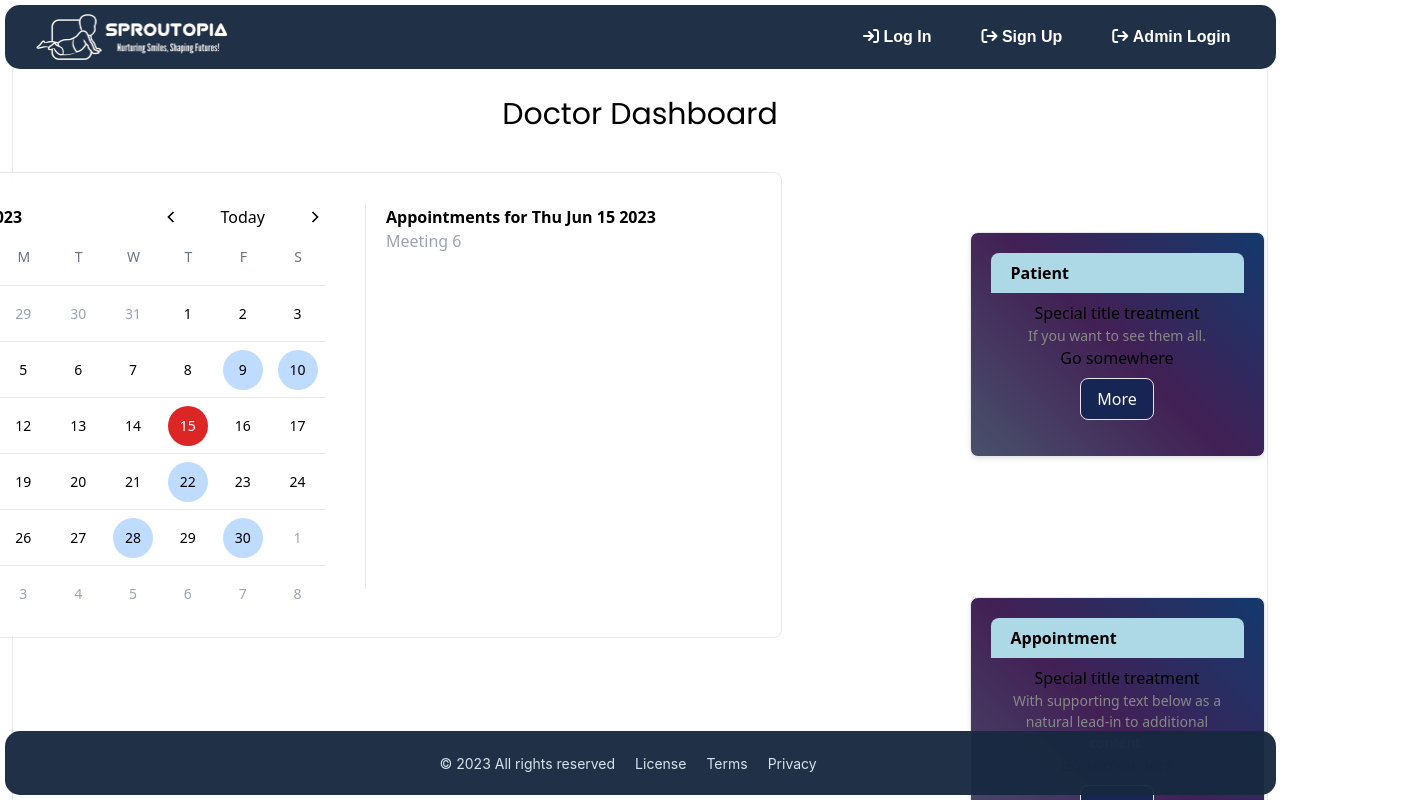
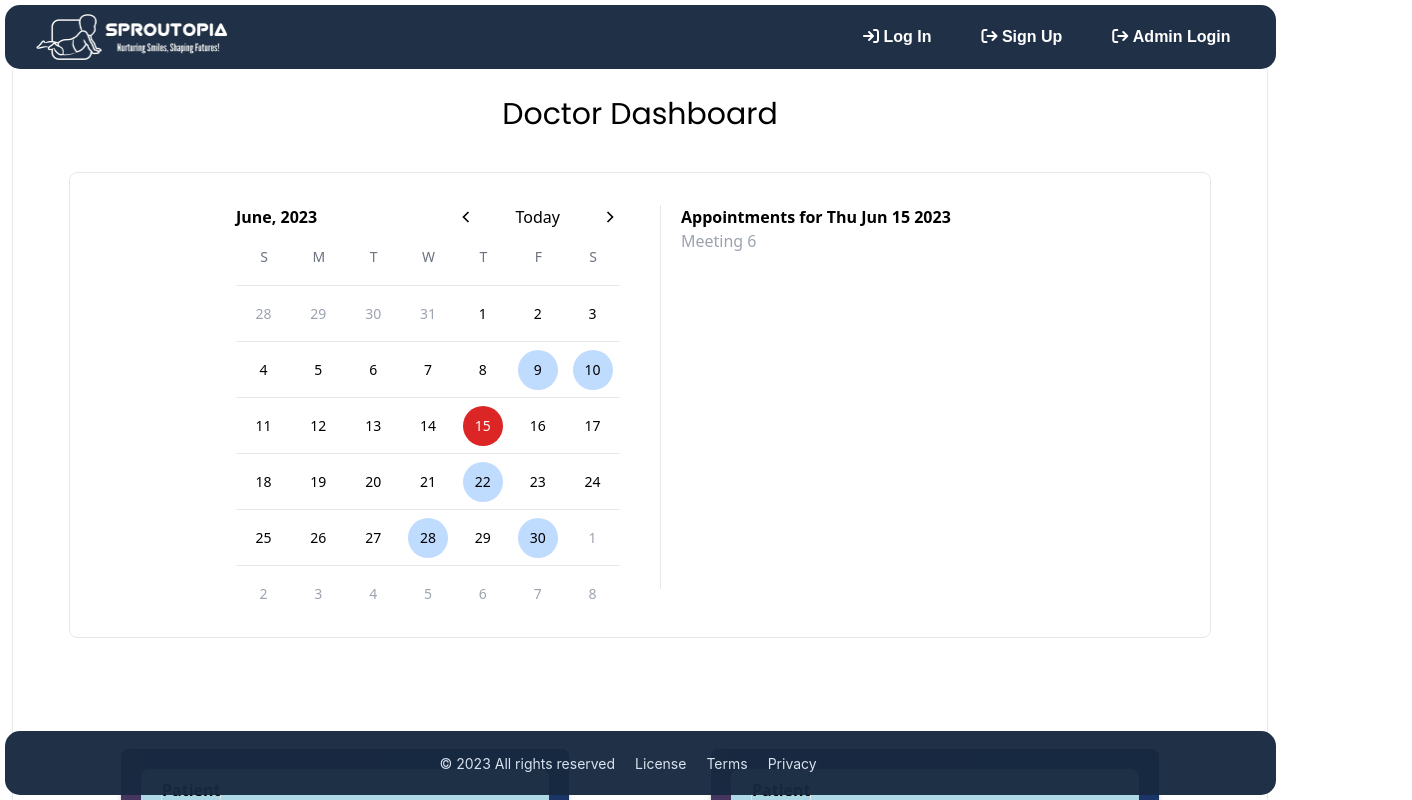
Before and after one commit to cepdnaclk/e19-co225-Baby-Developing-Tracking-System-Web-Application, a React (Vite) app in the folder Front-End/: page /Doctor in a window 1280 px wide. Shown: the top 800 px of the page, 1412 px wide, since content can reach past the window. Built offline with nearby package versions, Linux system fonts and the light colour scheme.

Commit message:
Update DoctorDashboard.jsx

```diff
--- a/Front-End/src/DoctorDashboard.jsx
+++ b/Front-End/src/DoctorDashboard.jsx
@@ -92,13 +92,11 @@ const DoctorDashboard = () => {
           <h1 className="header text-center font-[500] text-3xl">Doctor Dashboard</h1>
 
 
-
-        <div className="flex justify-center">
           <Calendar />
-          <div className="card-container pb-10 mt-2 h-50">
-          <div className="card text-center mt-10 mb-10 border buttom-rounded rounded-b-lg" style={{ flexBasis: '50%' }}>
+          <div className="card-container pb-10 mt-2 h-50 ">
+          <div className="card text-center mt-10 mb-10 border buttom-rounded rounded-b-lg">
             <div className="card-header bg-blue-200">
-                <div className="text-center font-bold mx-3">Patient</div>
+                <div className="text-center font-bold mx-3 border rounded">Patient</div>
             </div>
             <div className="card-body py-2">
               <h5 className="card-title mx-3">Special title treatment</h5>
@@ -109,21 +107,21 @@ const DoctorDashboard = () => {
             </div>
           </div>
 
-          <div className="card text-center mt-10 mb-10 rounded  border buttom-rounded rounded-b-lg" style={{ flexBasis: '50%' }}>
+          <div className="card text-center mt-10 mb-10 border buttom-rounded rounded-b-lg">
             <div className="card-header bg-blue-200">
-                <div className="text-center font-bold mx-3">Appointment</div>
+                <div className="text-center font-bold mx-3 border rounded">Patient</div>
             </div>
             <div className="card-body py-2">
               <h5 className="card-title mx-3">Special title treatment</h5>
-              <p className="card-text mx-3">With supporting text below as a natural lead-in to additional content.</p>
+              <p className="card-text mx-3">If you want to see them all.</p>
               <a href="#" className="btn btn-primary mx-3">Go somewhere</a>
               <br />
-              <button className="btn btn-secondary border rounded-lg text-gray-50 hover:scale-105 transition-all hover:bg-blue-900 bg-blue-950 pt-2 pr-4 pb-2 pl-4 mt-2 mb-2">More</button>
+              <button className="btn btn-secondary border rounded-lg text-gray-50 bg-blue-950 hover:scale-105 hover:bg-blue-900 transition-all pt-2 pr-4 pb-2 pl-4 mt-2 mb-2">More</button>
             </div>
           </div>
         </div>
 
-        </div>
+
 
           <div className="baby-table sm:mx-10 my-5 scale-60 sm:scale-100 sm:border rounded-lg sm:p-8 sm:pb-12">
             <table className="w-full table-fixed border-collapse rounded-lg">
```
